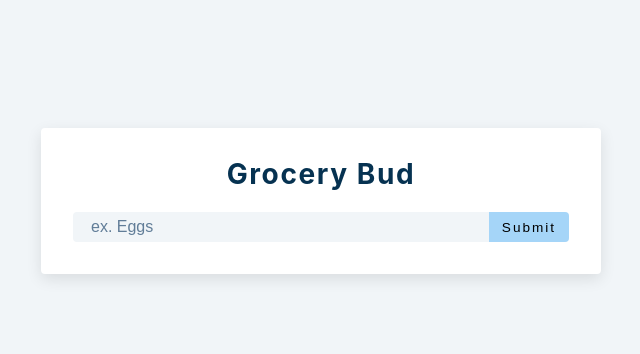
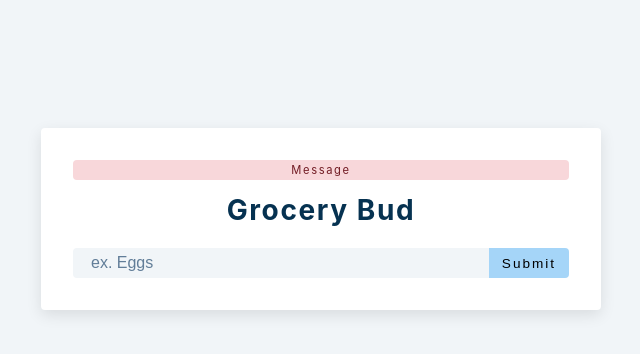
Before and after one commit to stephanieraymos/grocery-bud, a React (Create React App) app: page / in a window 1280 px wide. Shown: the top 354 px of the page, without its empty margins (319-959 px from the left). Built offline with nearby package versions, Linux system fonts and the light colour scheme.

Commit message:
Setting up alert

```diff
--- a/src/Alert.js
+++ b/src/Alert.js
@@ -1,7 +1,7 @@
 import React, { useEffect } from "react";
 
-const Alert = () => {
-  return <h2>Alert component</h2>;
+const Alert = ({ type, msg }) => {
+  return <p className={`alert alert-${type}`}>{msg}</p>;
 };
 
 export default Alert;
--- a/src/App.js
+++ b/src/App.js
@@ -7,7 +7,7 @@ function App() {
   const [list, setList] = useState([]);
   const [isEditing, setIsEditing] = useState(false);
   const [editId, setEditId] = useState(null);
-  const [alert, setAlert] = useState({ show: false, msg: "", type: "" });
+  const [alert, setAlert] = useState({ show: true, msg: "message", type: "danger" });
   const handleSubmit = (e) => {
     e.preventDefault();
     if (!name) {
@@ -15,17 +15,17 @@ function App() {
     } else if (name && isEditing) {
       // deal with edit if something is in value and user is editing
     } else {
-      // Show alert
+      // Show alert and add item to list only if name is true and not editing
       const newItem = { id: new Date().getTime().toString(), title: name };
       setList([...list, newItem]);
-      setName("");
+      setName(""); //Reseting input box to empty string
     }
   };
 
   return (
     <section className="section-center">
       <form className="grocery-form" onSubmit={handleSubmit}>
-        {alert.show && <Alert />}
+        {alert.show && <Alert {...alert}/>}
         <h3>Grocery Bud</h3>
         <div className="form-control">
           <input
```
